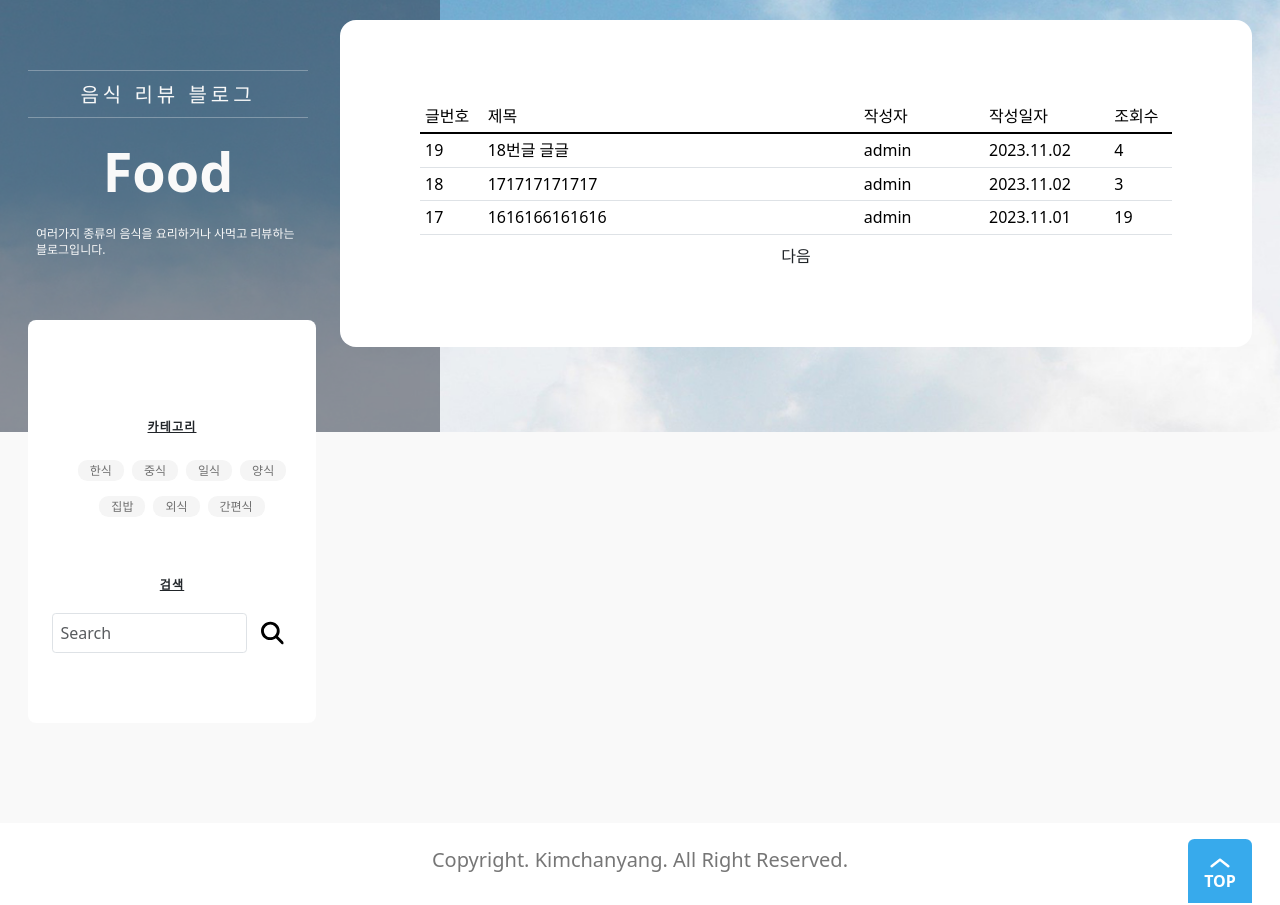
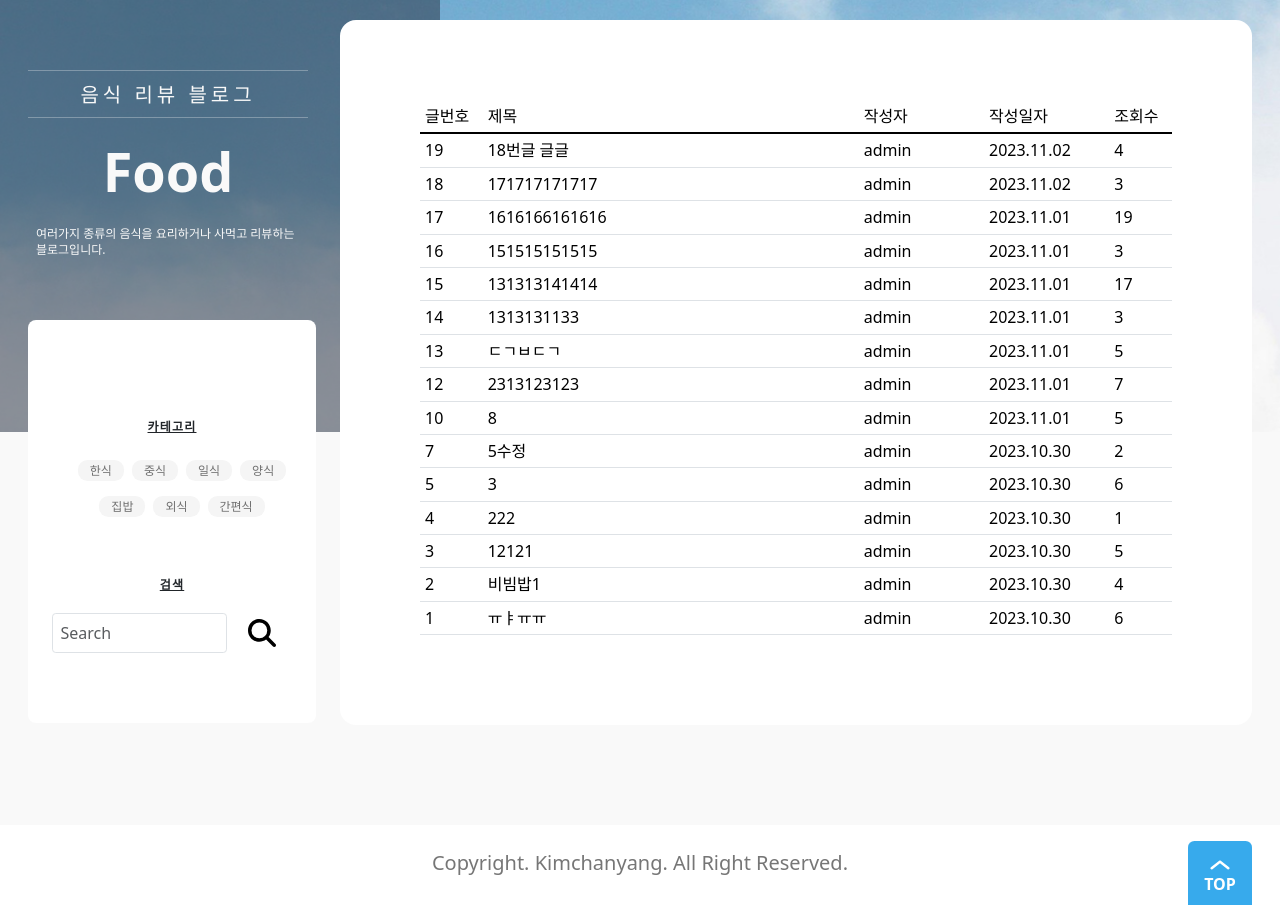
Before and after one commit to Kimchanyang524/MyFirstBlog, a Django app: page /blog/ in a window 1280 px wide. Shown: the part 70-975 px from the top of the page. Run offline with Django 4.2, Linux system fonts and the light colour scheme; data comes from the database, SQL or seed files in the repository; both versions use the stored data as it was after the commit; some web fonts are replaced.

Commit message:
검색/이전글 다음글

```diff
--- a/MyFirstBlog/blog/models.py
+++ b/MyFirstBlog/blog/models.py
@@ -21,6 +21,9 @@
 
     def __str__(self):
         return self.title
+
+    class Meta:
+        ordering = ["-created_at"]
 
 
 class Comment(models.Model):
--- a/MyFirstBlog/blog/views.py
+++ b/MyFirstBlog/blog/views.py
@@ -23,7 +23,7 @@
 
 from django.contrib.auth.mixins import LoginRequiredMixin, UserPassesTestMixin
 
-pageslice = 3
+pageslice = 30
 
 
 class PostList(ListView):
@@ -31,7 +31,6 @@
     ordering = "-pk"
     context_object_name = "posts"
     paginate_by = pageslice
-    page_kwarg = "page"
 
 
 class PostSearch(ListView):
@@ -39,7 +38,15 @@
     ordering = "-pk"
     context_object_name = "posts"
     paginate_by = pageslice
-    page_kwarg = "page"
+
+    def get_queryset(self):
+        queryset = super().get_queryset()
+        search = self.request.GET.get("search")
+        if search:
+            queryset = queryset.filter(
+                Q(title__icontains=search) | Q(content__icontains=search)
+            )
+        return queryset
 
 
 class PostSearchTag(ListView):
@@ -47,7 +54,6 @@
     ordering = "-pk"
     context_object_name = "posts"
     paginate_by = pageslice
-    page_kwarg = "page"
 
     def get_queryset(self):
         queryset = super().get_queryset()
@@ -63,18 +69,34 @@
     def get(self, request, pk):
         try:
             post = Post.objects.get(pk=pk)
-            post.view_count += 1
-            post.save()
-            previous_post = post.previous_post
-            next_post = post.next_post
-            contaxt = {
-                "post": post,
-                "previous_post": previous_post,
-                "next_post": next_post,
-            }
-            return render(request, "blog/post_detail.html", contaxt)
         except Post.DoesNotExist:
             return render(request, "blog/post_404.html")
+        post.view_count += 1
+        post.save()
+        current_post = post
+        try:
+            next_post = (
+                Post.objects.filter(created_at__gt=current_post.created_at)
+                .order_by("created_at")
+                .first()
+            )
+        except Post.DoesNotExist:
+            next_post = None
+
+        try:
+            previous_post = (
+                Post.objects.filter(created_at__lt=current_post.created_at)
+                .order_by("-created_at")
+                .first()
+            )
+        except Post.DoesNotExist:
+            previous_post = None
+        contaxt = {
+            "post": post,
+            "previous_post": previous_post,
+            "next_post": next_post,
+        }
+        return render(request, "blog/post_detail.html", contaxt)
 
 
 class PostCreateView(LoginRequiredMixin, CreateView):
--- a/MyFirstBlog/templates/base.html
+++ b/MyFirstBlog/templates/base.html
@@ -62,12 +62,14 @@
                         {% endif %}
                     </a>
                 </li>
+                {% endif %}
                 <li>
-                    <a href="{% url 'post_list' %}" class="button white">
+                    <a href="{% url 'post_list' %}?page=1" class="button white">
                         <img src="{% static './assets/icon-postlist.svg' %}" alt="">
                         <span>글목록</span>
                     </a>
                 </li>
+                {% if request.user.is_authenticated %}
                 <li>
                     <a href="{% url 'post_create' %}" class="button">
                         <img src="{% static './assets/icon-modify-white.svg' %}" alt="">
@@ -81,12 +83,6 @@
                     </button>
                 </li>
                 {% else %}
-                <li>
-                    <a href="{% url 'post_list' %}" class="button white">
-                        <img src="{% static './assets/icon-postlist.svg' %}" alt="">
-                        <span>글목록</span>
-                    </a>
-                </li>
                 <li>
                     <a href="{% url 'register' %}" class="button">
                         <img src="{% static './assets/icon-register.svg' %}" alt="">
--- a/MyFirstBlog/templates/blog/post_list.html
+++ b/MyFirstBlog/templates/blog/post_list.html
@@ -42,10 +42,26 @@
                     </table>
                     <div class="d-flex justify-content-center">
                         {% if page_obj.has_previous %}
-                        <a href="{% url "post_list" %}?page={{ page_obj.previous_page_number }}">이전</a>
+                        <form action="" method="get">
+                            <input type="hidden" name="page" value="{{ page_obj.previous_page_number }}">
+                            <button type="submit" class="button white">이전</button>
+                            {% for key, value in request.GET.items %}
+                                {% if key == 'search' %}
+                                    <input type="hidden" name="{{ key }}" value="{{ value }}">
+                                {% endif %}
+                            {% endfor %}
+                        </form>
                         {% endif %}
                         {% if page_obj.has_next %}
-                        <a href="{% url "post_list" %}?page={{ page_obj.next_page_number }}">다음</a>
+                        <form action="" method="get">
+                            <input type="hidden" name="page" value="{{ page_obj.next_page_number }}">
+                            <button type="submit" class="button white">다음</button>
+                            {% for key, value in request.GET.items %}
+                                {% if key == 'search' %}
+                                    <input type="hidden" name="{{ key }}" value="{{ value }}">
+                                {% endif %}
+                            {% endfor %}
+                        </form>
                         {% endif %}
                     </div>
                 </div>
@@ -63,10 +79,10 @@
                 <li><a href="{% url 'post_search_tag' '간편식' %}">간편식</a></li>
             </ul>
             <h3>검색</h3>
-            <form class="d-flex" action="" method="get">
-                <input class="form-control me-2" type="text" placeholder="Search">
-                <img src="{% static './assets/icon-search.svg' %}" alt="My Blog" class="btn"
-                    style="width: 40px;height: 40px;">
+            <form class="d-flex" action="{% url "post_search" %}" method="get">
+                <input class="form-control me-2" type="text" placeholder="Search" name="search">
+                <button type="submit" class="button white"><img src="{% static './assets/icon-search.svg' %}" alt="My Blog"></button>
+                <input type="hidden" name="page" value="1">
             </form>
         </aside>
     </div>
```
Also changed, not shown: MyFirstBlog/db.sqlite3, 1 other file.
